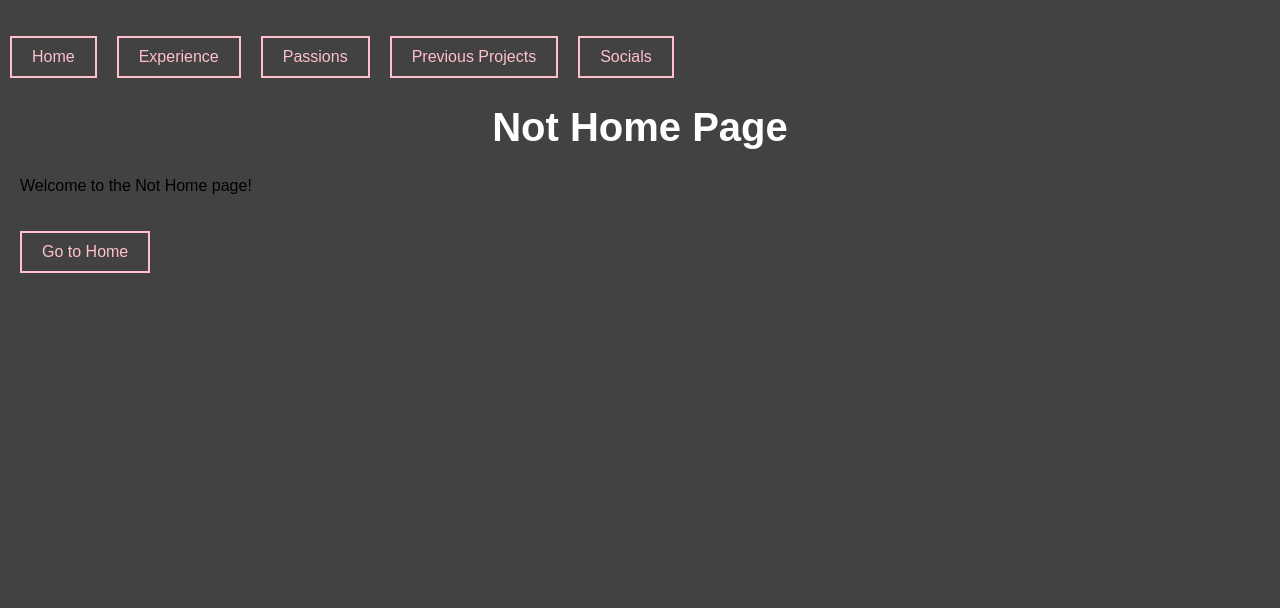
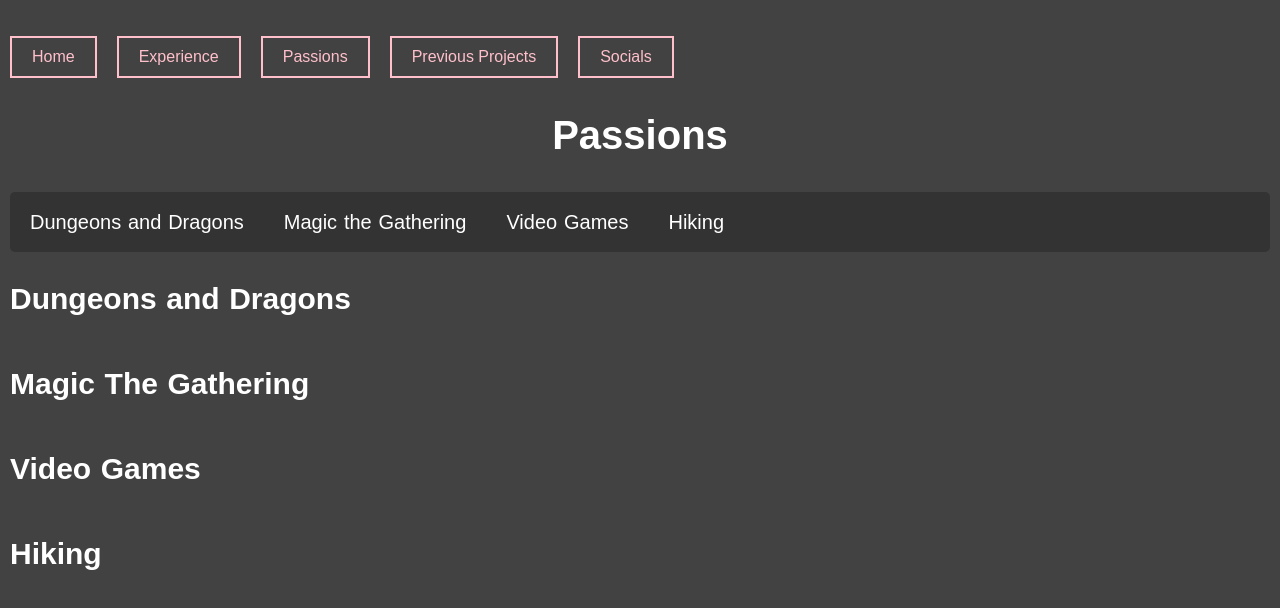
Before and after one commit to Arnice123/Arnice123.github.io, a React (Create React App) app: page /passions in a window 1280 px wide. Shown: the top 608 px of the page. Built offline with nearby package versions, Linux system fonts and the light colour scheme.

Commit message:
Created base page, added navigation to different hobbies

```diff
--- a/src/App.css
+++ b/src/App.css
@@ -42,3 +42,7 @@
   font-size: 2.5rem;
   text-align: center;
 }
+
+html {
+  scroll-behavior: smooth;
+}
--- a/src/Pages/Experience.js
+++ b/src/Pages/Experience.js
@@ -1,15 +1,8 @@
 import React from 'react';
 import '../App.css'
 import { FaLinkedin } from 'react-icons/fa';
+import Section from "../Section.js"
 
-function Section({ title, children }) {
-  return (
-    <div style={{ marginBottom: 40 }}>
-      <h2 style={{ borderBottom: '2px solid pink', paddingBottom: 5 }}>{title}</h2>
-      {children}
-    </div>
-  );
-}
 
 const Experience = () => {
 
--- a/src/Pages/Passions.js
+++ b/src/Pages/Passions.js
@@ -1,18 +1,76 @@
 import React from 'react';
-import { useNavigate } from 'react-router-dom';
 import '../App.css'
+import Section from "../Section.js"
+
+function NavBar({href, name})
+{
+  return (
+    <a
+      href={href}
+      style={{
+        color: '#FFFFFF',
+        textDecoration: 'none',
+        padding: '5px 10px',
+        borderRadius: '5px',
+        transition: 'background-color 0.3s ease',
+      }}
+      onMouseOver={(e) => (e.currentTarget.style.backgroundColor = '#555555')}
+      onMouseOut={(e) => (e.currentTarget.style.backgroundColor = 'transparent')}
+    >
+      {name}
+    </a>
+  );
+}
 
 const Passions = () => {
-  const navigate = useNavigate();
 
   return (
-    <div style={{
-      margin: 20,
-      fontFamily: 'Poppins, sans-serif', // Smooth font from Google Fonts
-    }}>
-      <h1  className='title'>Not Home Page</h1>
-      <p>Welcome to the Not Home page!</p>
-      <button onClick={() => navigate('/')}>Go to Home</button>
+    <div
+      style={{
+        marginBottom: '100px',
+        margin: '10px',
+        fontSize: 20,
+        wordSpacing: 1.25,
+        lineHeight: 1.5,
+        color: '#FFFFFF',
+        fontFamily: 'Poppins, sans-serif',
+      }}
+    >
+      <h1 className="title">Passions</h1>
+
+      <div
+        style={{
+          display: 'flex',
+          gap: '20px',
+          marginBottom: '20px',
+          padding: '10px',
+          backgroundColor: '#333333',
+          borderRadius: '5px',
+        }}
+      >
+        <NavBar
+          href='#dnd'
+          name="Dungeons and Dragons"
+        ></NavBar>
+        <NavBar
+          href='#mtg'
+          name="Magic the Gathering"
+        ></NavBar>
+        <NavBar
+          href='#games'
+          name="Video Games"
+        ></NavBar>
+        <NavBar
+          href='#hiking'
+          name="Hiking"
+        ></NavBar>
+      </div>
+
+      {/* Sections */}
+      <Section id="dnd" title="Dungeons and Dragons" />
+      <Section id="mtg" title="Magic The Gathering" />
+      <Section id="games" title="Video Games" />
+      <Section id="hiking" title="Hiking" />
     </div>
   );
 };
--- /dev/null
+++ b/src/Section.js
@@ -0,0 +1,12 @@
+import React from 'react';
+
+function Section({ id, title, children }) {
+  return (
+    <div id={id} style={{ marginBottom: '40px' }}>
+      <h2 style={{ color: '#FFFFFF', marginBottom: '10px' }}>{title}</h2>
+      {children}
+    </div>
+  );
+}
+
+export default Section;
```
